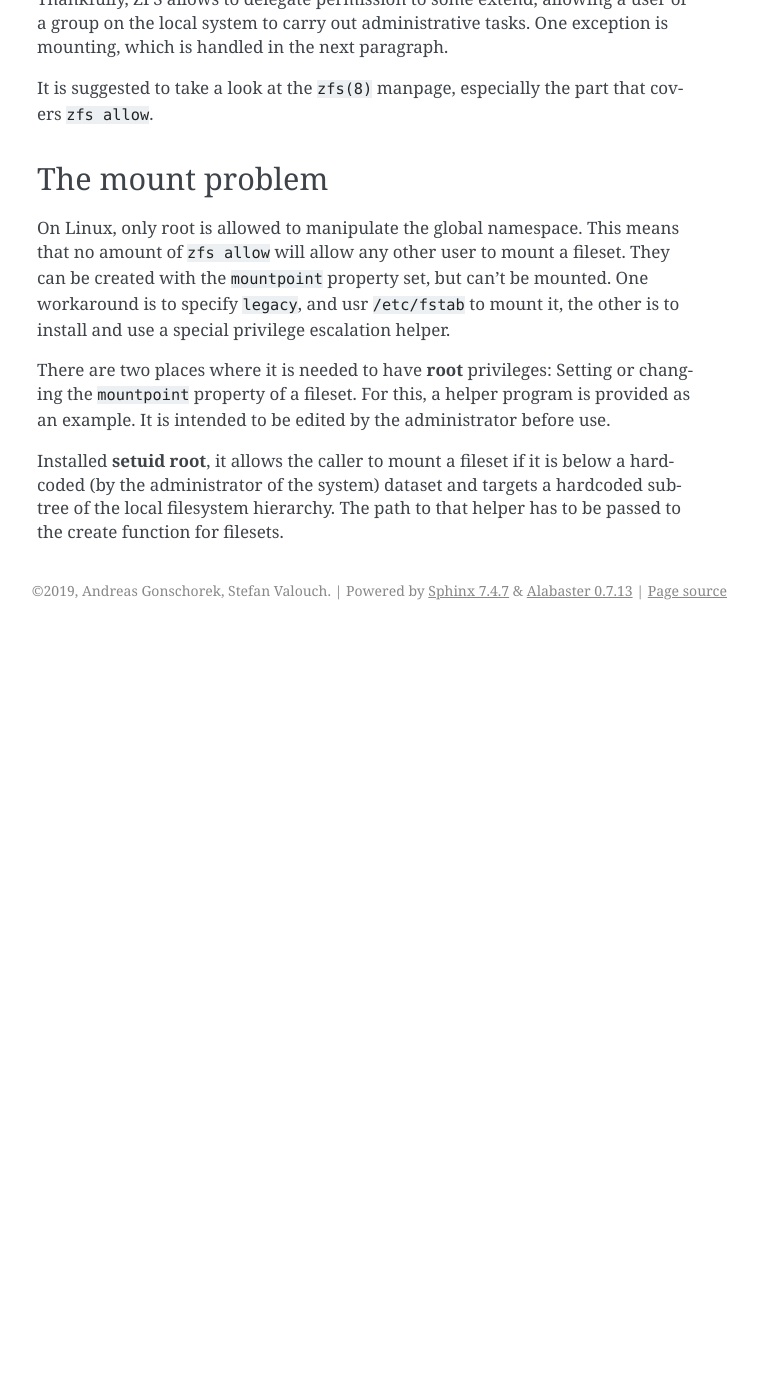
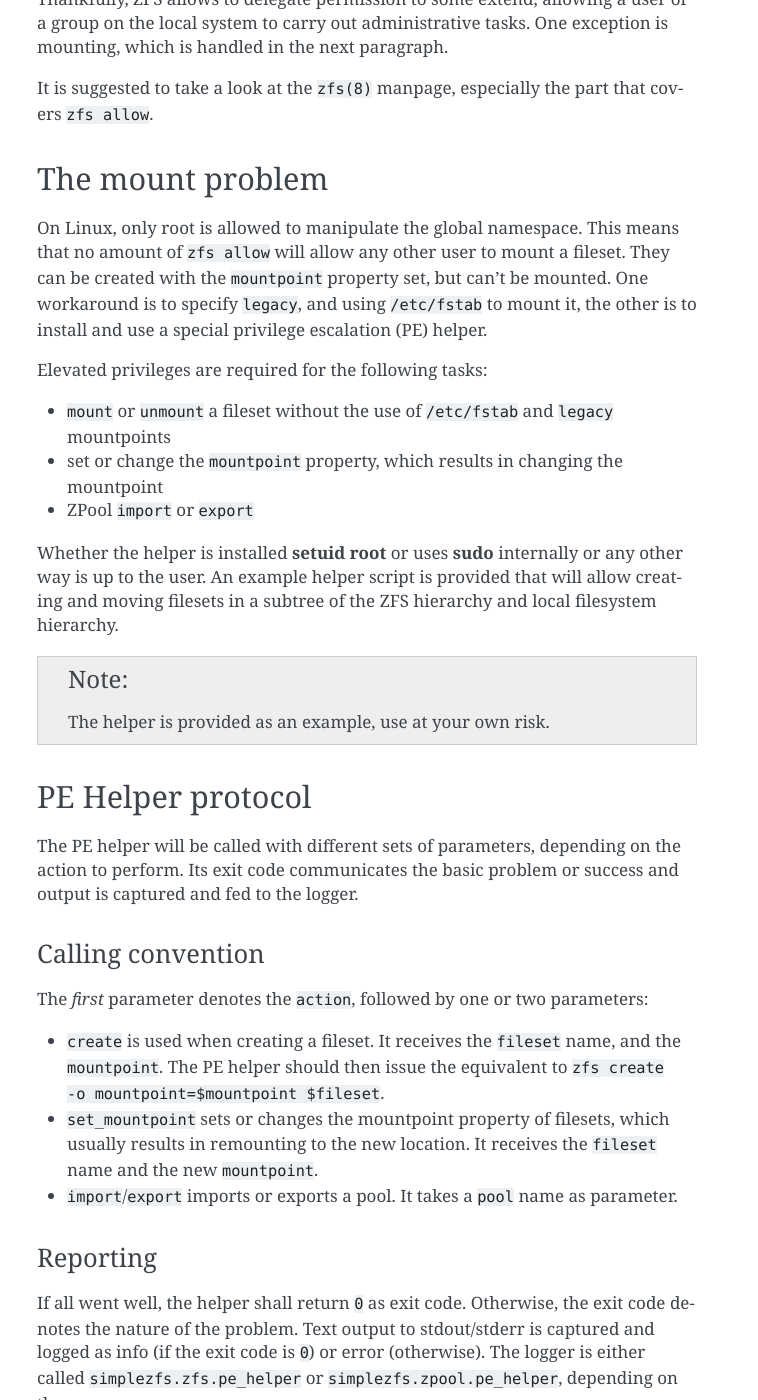
Before and after one commit to svalouch/python-simplezfs, a Sphinx documentation site: the page built from docs/security.rst, in a window 1280 px wide and 1400 px high, scrolled down 499 px. Shown: the whole window, without its empty margins (383-1141 px from the left). Built offline with Sphinx 7.4.7, drawn with Linux system fonts in a browser that asks for light colours; before the commit the page ends 1129 px from its top, so only the background shows below that; some of the changed text lies outside the part shown.

Commit message:
docs: enhance PE helper documentation

```diff
--- a/docs/security.rst
+++ b/docs/security.rst
@@ -24,13 +24,40 @@ The mount problem
 *****************
 On Linux, only root is allowed to manipulate the global namespace. This means that no amount of ``zfs allow`` will
 allow any other user to mount a fileset. They can be created with the ``mountpoint`` property set, but can't be
-mounted. One workaround is to specify ``legacy``, and usr ``/etc/fstab`` to mount it, the other is to install and use
-a special privilege escalation helper.
+mounted. One workaround is to specify ``legacy``, and using ``/etc/fstab`` to mount it, the other is to install and use
+a special privilege escalation (PE) helper.
 
-There are two places where it is needed to have **root** privileges: Setting or changing the ``mountpoint`` property
-of a fileset. For this, a helper program is provided as an example. It is intended to be edited by the administrator
-before use.
+Elevated privileges are required for the following tasks:
 
-Installed **setuid root**, it allows the caller to mount a fileset if it is below a hardcoded (by the administrator
-of the system) dataset and targets a hardcoded subtree of the local filesystem hierarchy. The path to that helper has
-to be passed to the create function for filesets.
+* ``mount`` or ``unmount`` a fileset without the use of ``/etc/fstab`` and ``legacy`` mountpoints
+* set or change the ``mountpoint`` property, which results in changing the mountpoint
+* ZPool ``import`` or ``export``
+
+Whether the helper is installed **setuid root** or uses **sudo** internally or any other way is up to the user. An
+example helper script is provided that will allow creating and moving filesets in a subtree of the ZFS hierarchy and
+local filesystem hierarchy.
+
+.. note::
+
+    The helper is provided as an example, use at your own risk.
+
+PE Helper protocol
+******************
+The PE helper will be called with different sets of parameters, depending on the action to perform. Its exit code
+communicates the basic problem or success and output is captured and fed to the logger.
+
+Calling convention
+==================
+The `first` parameter denotes the ``action``, followed by one or two parameters:
+
+* ``create`` is used when creating a fileset. It receives the ``fileset`` name, and the ``mountpoint``. The PE helper
+  should then issue the equivalent to ``zfs create -o mountpoint=$mountpoint $fileset``.
+* ``set_mountpoint`` sets or changes the mountpoint property of filesets, which usually results in remounting to the
+  new location. It receives the ``fileset`` name and the new ``mountpoint``.
+* ``import``/``export`` imports or exports a pool. It takes a ``pool`` name as parameter.
+
+Reporting
+=========
+If all went well, the helper shall return ``0`` as exit code. Otherwise, the exit code denotes the nature of the
+problem. Text output to stdout/stderr is captured and logged as info (if the exit code is ``0``) or error (otherwise).
+The logger is either called ``simplezfs.zfs.pe_helper`` or ``simplezfs.zpool.pe_helper``, depending on the usage.
```
